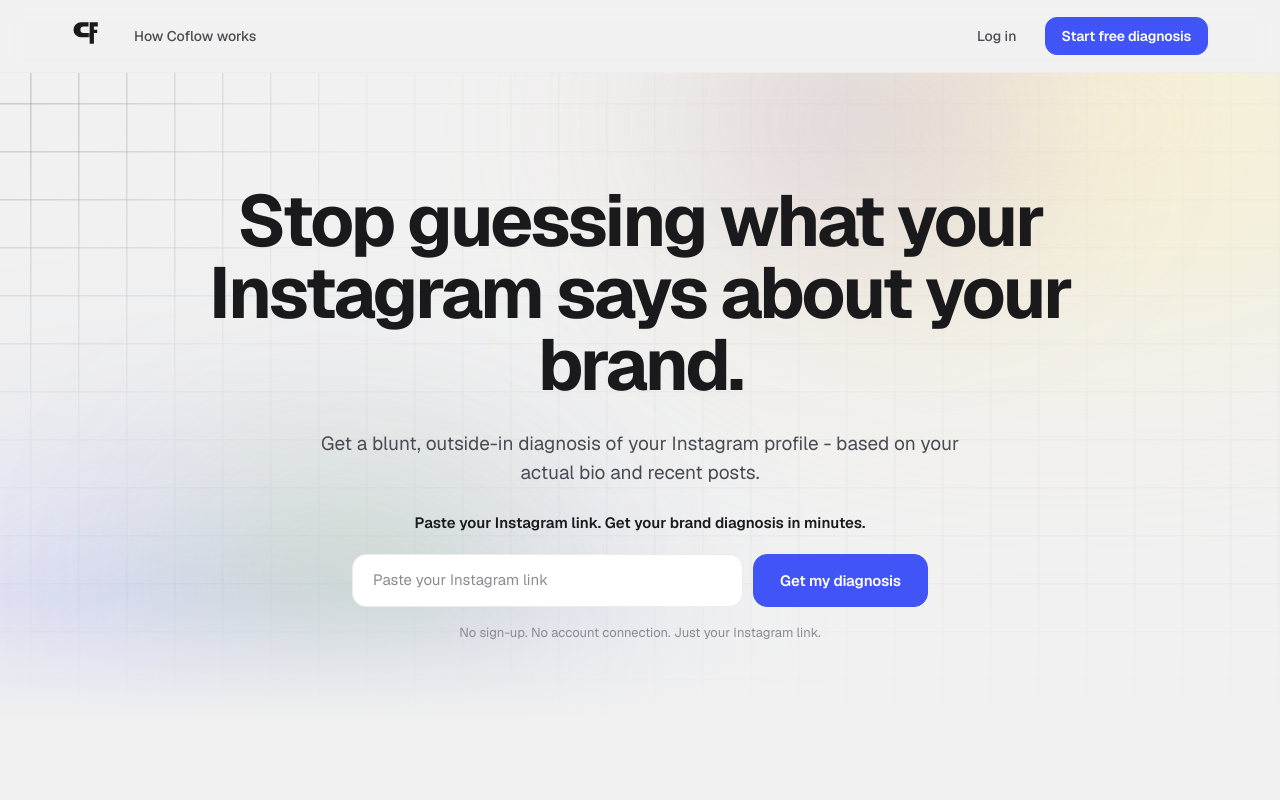
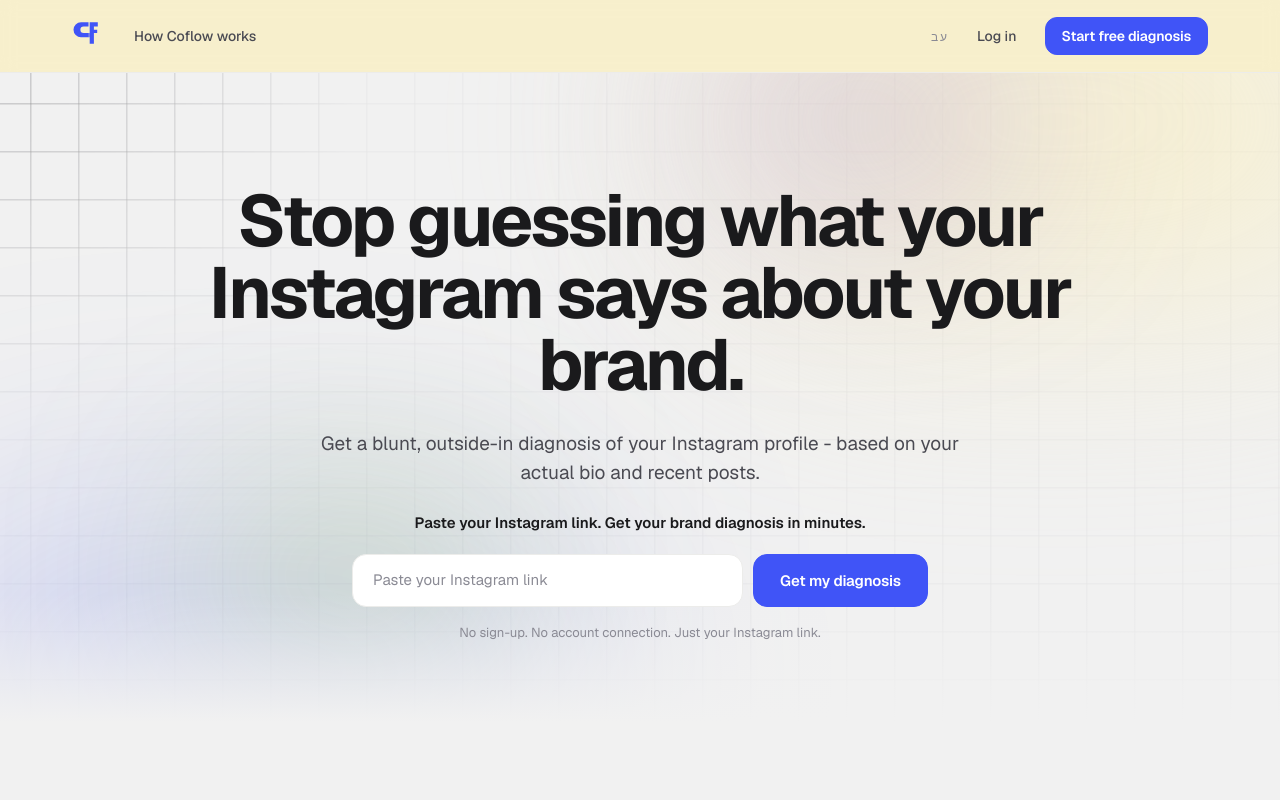
Before and after one commit to bateltzuberi/coflow-marketing, a Next.js app: page / in a window 1280 px wide. Shown: the top 800 px of the page. Built offline with nearby package versions, Linux system fonts and the light colour scheme; no server answers.

Commit message:
Nav: yellow header, blue mark, add language switcher
Header background -> lavender (banana yellow, #FBEEB9), CF mark -> lime tone (blue, #4054F7). Also adds the same locale switch button used in the footer, now in the top nav.

```diff
--- a/components/nav.tsx
+++ b/components/nav.tsx
@@ -1,5 +1,6 @@
 import Link from "next/link";
 import { CoflowMark } from "./coflow-mark";
+import { LocaleSwitcher } from "./locale-switcher";
 import { getLocale } from "@/lib/locale";
 import { getDict } from "@/lib/dictionary";
 import { SITE, wizardUrlFor } from "@/lib/site";
@@ -9,11 +10,11 @@ export async function Nav() {
   const t = getDict(locale).nav;
 
   return (
-    <header className="sticky top-0 z-40 border-b border-line bg-paper/80 backdrop-blur supports-[backdrop-filter]:bg-paper/65">
+    <header className="sticky top-0 z-40 border-b border-line bg-lavender/80 backdrop-blur supports-[backdrop-filter]:bg-lavender/65">
       <div className="container-page flex h-16 md:h-[72px] items-center justify-between gap-4">
         <div className="flex items-center gap-8">
           <Link href="/" aria-label="coflow home" className="no-underline shrink-0">
-            <CoflowMark size={30} tone="ink" />
+            <CoflowMark size={30} tone="lime" />
           </Link>
 
           {/* One quiet secondary link. The primary action lives in the
@@ -26,6 +27,7 @@ export async function Nav() {
         </div>
 
         <div className="flex items-center gap-2 md:gap-4">
+          <LocaleSwitcher locale={locale} className="text-ink-700 hover:text-ink-900" />
           <a
             href={`${SITE.studioAppUrl}/login`}
             className="hidden sm:inline-flex text-sm font-medium text-ink-700 hover:text-ink-900 transition-colors px-3 py-2"
```
